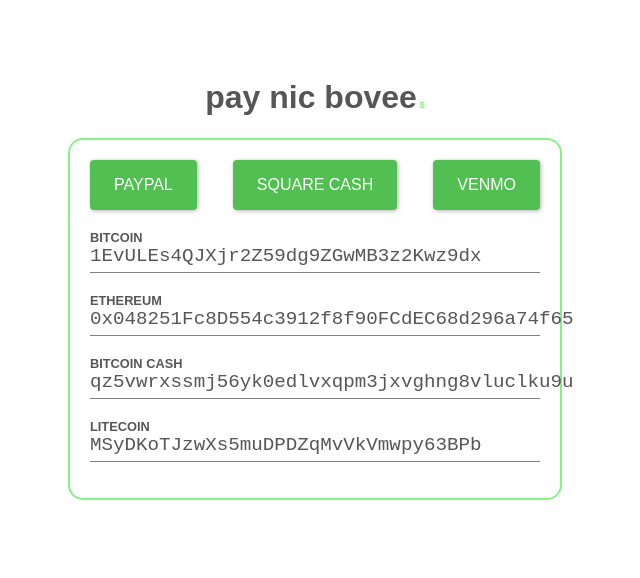
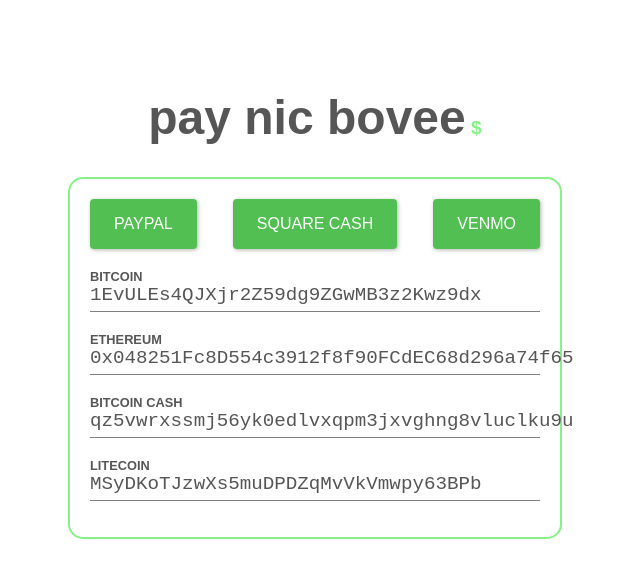
Before and after one commit to ghettifish/pay.bovee.me, a plain HTML site: page index.html in a window 1280 px wide. Shown: the whole page, without its empty margins (325-965 px from the left). Drawn offline with nearby package versions, Linux system fonts and the light colour scheme.

Commit message:
Made the title slightly bigger

```diff
--- a/style.css
+++ b/style.css
@@ -2,6 +2,7 @@
     :root {
         font-size: 9px;
     }
+
     .pay__links {
         flex-direction: column !important;
     }
@@ -21,6 +22,7 @@
     :root {
         font-size: 7px;
     }
+
     main {
         padding: 15px;
     }
@@ -39,7 +41,9 @@ main {
     padding: 50px;
 }
 
-
+h1 {
+    font-size: 3rem;
+}
 h3 {
     margin-block-end: 0;
     margin-block-start: 0;
@@ -113,7 +117,7 @@ a {
     font-family: monospace;
 }
 .dollhair {
-    font-size: .6rem;
+    font-size: 1.2rem;
     color: #86f186;
 }
 .copylink--success{
```
